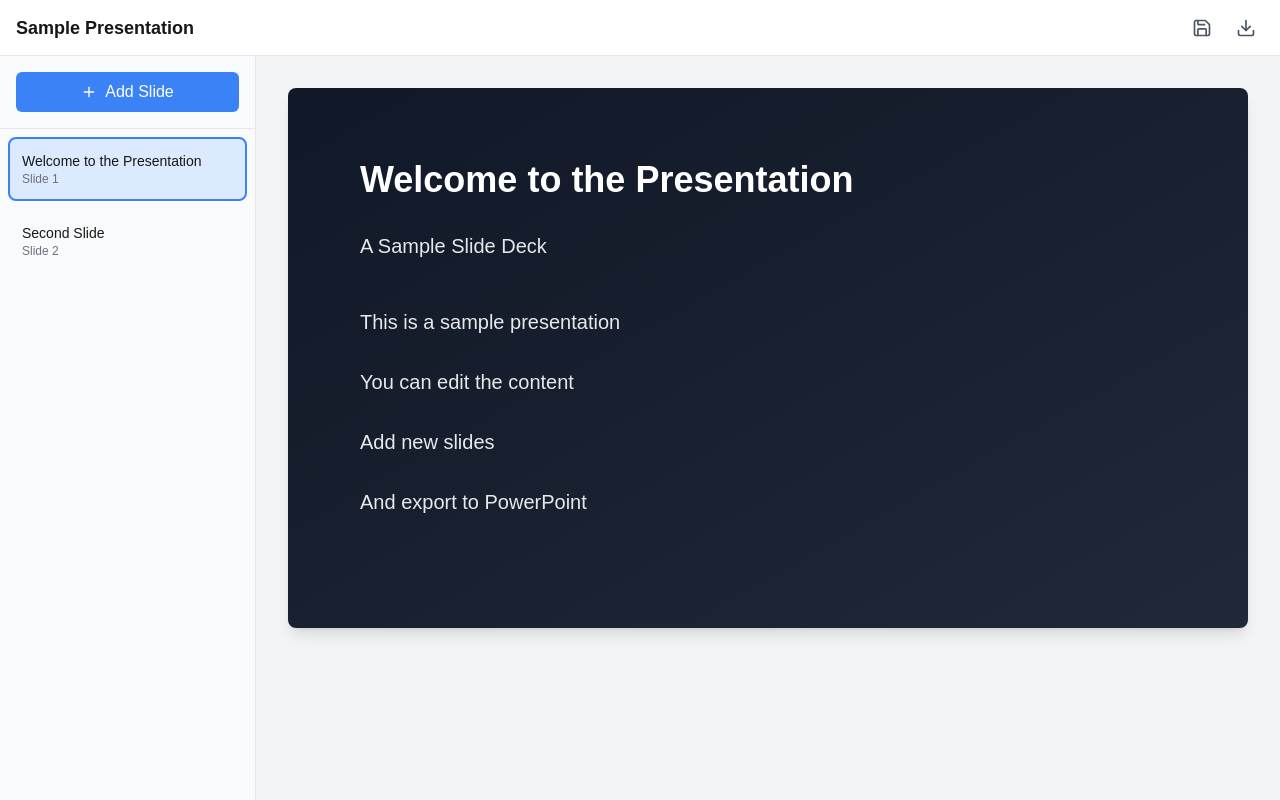
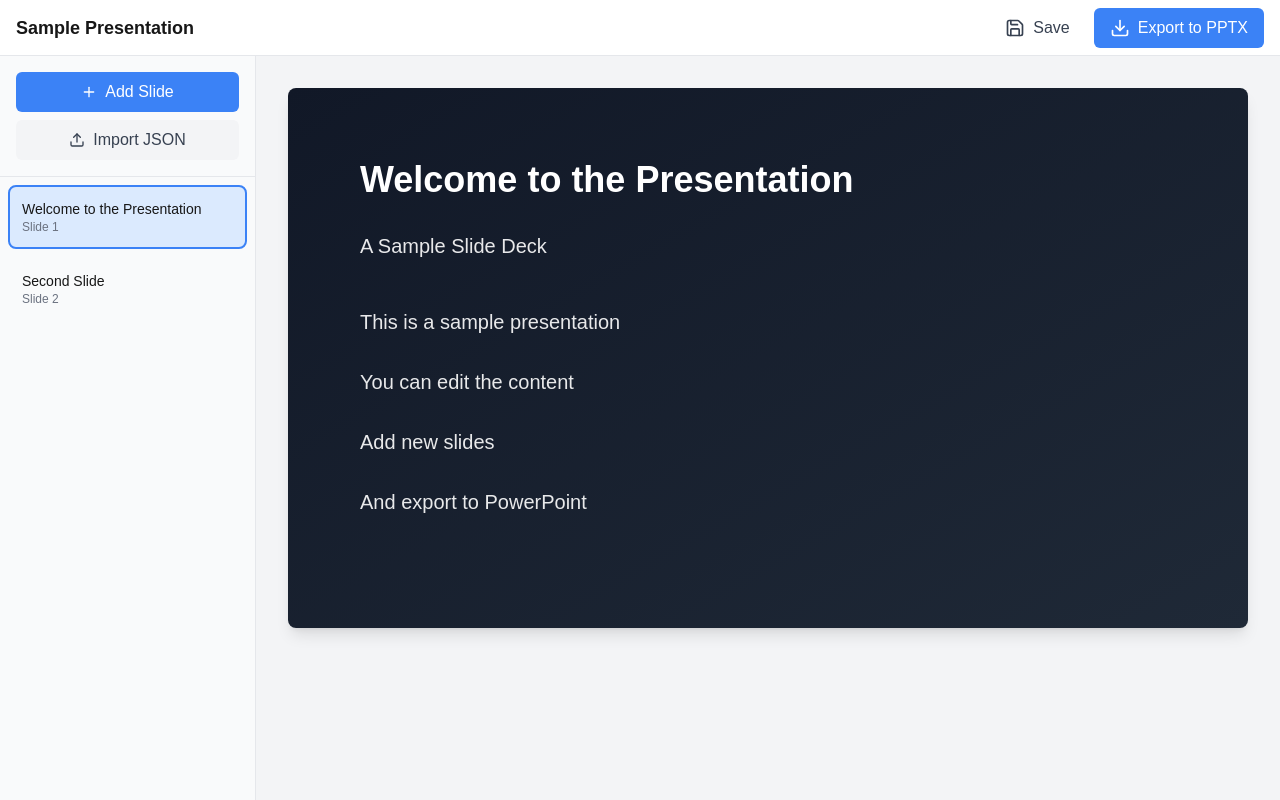
Before and after one commit to IndianAppGuy/presentation-editor, a Next.js app: page / in a window 1280 px wide. Built offline with nearby package versions, Linux system fonts and the light colour scheme.

Commit message:
added export feature

```diff
--- a/components/editor/Canvas.tsx
+++ b/components/editor/Canvas.tsx
@@ -56,6 +56,7 @@ export default function Canvas() {
     const updates: SlideUpdates = {}
 
     if (field === "bodyContent" && typeof index === "number") {
+      // Create a new array with the updated content
       const newContent = [...currentSlide.bodyContent]
       newContent[index] = value
       updates.bodyContent = newContent
@@ -63,6 +64,7 @@ export default function Canvas() {
       updates[field] = value
     }
 
+    // Pass the slide ID to ensure we're updating the correct slide
     updateSlide(currentSlide.id, updates)
   }
 
--- a/components/editor/Sidebar.tsx
+++ b/components/editor/Sidebar.tsx
@@ -1,30 +1,106 @@
-import React from 'react';
-import { usePresentation } from '@/lib/store/presentation';
-import { Plus } from 'lucide-react';
+"use client"
+
+import { usePresentation } from "@/lib/store/presentation"
+import { Presentation } from "@/lib/types"
+import { Plus, Upload } from "lucide-react"
+import React, { useRef } from "react"
 
 export default function Sidebar() {
-  const { presentation, currentSlideIndex, setCurrentSlide } = usePresentation();
+  const { presentation, currentSlideIndex, setCurrentSlide, setPresentation } =
+    usePresentation()
+  const fileInputRef = useRef<HTMLInputElement>(null)
 
-  if (!presentation) return null;
+  if (!presentation) return null
+
+  const handleAddSlide = () => {
+    if (!presentation) return
+
+    const newSlide = {
+      id: `slide_${Date.now()}_${Math.random().toString(36).substr(2, 9)}`, // Ensure unique ID
+      template: "default" as const,
+      title: "New Slide",
+      bodyContent: ["Add your content here"]
+    }
+
+    setPresentation({
+      ...presentation,
+      slides: [...presentation.slides, newSlide],
+      updatedAt: new Date()
+    })
+  }
+
+  const handleFileImport = async (
+    event: React.ChangeEvent<HTMLInputElement>
+  ) => {
+    const file = event.target.files?.[0]
+    if (!file) return
+
+    try {
+      const text = await file.text()
+      const jsonData = JSON.parse(text)
+
+      // Ensure each slide has a unique ID
+      const validatedData: Presentation = {
+        ...jsonData,
+        id: jsonData.id || `pres_${Date.now()}`,
+        createdAt: new Date(jsonData.createdAt || Date.now()),
+        updatedAt: new Date(jsonData.updatedAt || Date.now()),
+        slides: jsonData.slides.map((slide: any) => ({
+          ...slide,
+          id: `slide_${Date.now()}_${Math.random().toString(36).substr(2, 9)}`,
+          template: slide.template || "default",
+          bodyContent: Array.isArray(slide.bodyContent) ? slide.bodyContent : []
+        }))
+      }
+
+      setPresentation(validatedData)
+    } catch (error) {
+      console.error("Error importing JSON:", error)
+      alert("Invalid JSON format. Please check your file.")
+    }
+  }
 
   return (
     <div className="w-64 bg-gray-50 border-r border-gray-200 flex flex-col">
-      <div className="p-4 border-b border-gray-200">
-        <button className="w-full flex items-center justify-center space-x-2 py-2 bg-blue-500 text-white rounded-md hover:bg-blue-600">
+      <div className="p-4 border-b border-gray-200 space-y-2">
+        <button
+          onClick={handleAddSlide}
+          className="w-full flex items-center justify-center space-x-2 py-2 bg-blue-500 text-white rounded-md hover:bg-blue-600"
+        >
           <Plus className="w-4 h-4" />
           <span>Add Slide</span>
         </button>
+
+        <button
+          onClick={() => fileInputRef.current?.click()}
+          className="w-full flex items-center justify-center space-x-2 py-2 bg-gray-100 text-gray-700 rounded-md hover:bg-gray-200"
+        >
+          <Upload className="w-4 h-4" />
+          <span>Import JSON</span>
+        </button>
+        <input
+          ref={fileInputRef}
+          type="file"
+          accept=".json"
+          className="hidden"
+          onChange={handleFileImport}
+          onClick={(e) => {
+            // Reset file input
+            ;(e.target as HTMLInputElement).value = ""
+          }}
+        />
       </div>
 
       <div className="flex-1 overflow-y-auto p-2 space-y-2">
         {presentation.slides.map((slide, index) => (
           <div
-            key={slide.id}
+            key={slide.id} // Using unique slide ID
             className={`
               p-3 rounded-lg cursor-pointer
-              ${currentSlideIndex === index
-                ? 'bg-blue-100 border-2 border-blue-500'
-                : 'hover:bg-gray-100 border-2 border-transparent'
+              ${
+                currentSlideIndex === index
+                  ? "bg-blue-100 border-2 border-blue-500"
+                  : "hover:bg-gray-100 border-2 border-transparent"
               }
             `}
             onClick={() => setCurrentSlide(index)}
@@ -35,5 +111,5 @@ export default function Sidebar() {
         ))}
       </div>
     </div>
-  );
+  )
 }
--- a/components/editor/Toolbar.tsx
+++ b/components/editor/Toolbar.tsx
@@ -1,24 +1,179 @@
-import React from 'react';
-import { Download, Save } from 'lucide-react';
-import { usePresentation } from '@/lib/store/presentation';
+"use client"
+
+import { usePresentation } from "@/lib/store/presentation"
+import { Slide } from "@/lib/types"
+import { Download, Save } from "lucide-react"
+import PptxGenJS from "pptxgenjs"
+import { useState } from "react"
 
 export default function Toolbar() {
-  const { presentation } = usePresentation();
+  const { presentation } = usePresentation()
+  const [isExporting, setIsExporting] = useState(false)
+
+  const exportToPptx = async () => {
+    if (!presentation) return
+
+    try {
+      setIsExporting(true)
+      const pptx = new PptxGenJS()
+
+      // Set presentation properties
+      pptx.author = "Your App Name"
+      pptx.title = presentation.title || "Untitled Presentation"
+
+      // Process each slide
+      presentation.slides.forEach((slide: Slide) => {
+        const pptxSlide = pptx.addSlide()
+
+        // Add a gradient background
+        pptxSlide.background = {
+          color: "1a1a1a",
+          fill: "solid"
+        }
+
+        // Add title
+        if (slide.title) {
+          pptxSlide.addText(slide.title, {
+            x: 0.5,
+            y: 0.5,
+            w: "90%",
+            h: 1,
+            fontSize: 36,
+            bold: true,
+            color: "FFFFFF",
+            align: "left"
+          })
+        }
+
+        // Add subtitle if exists
+        if (slide.subtitle) {
+          pptxSlide.addText(slide.subtitle, {
+            x: 0.5,
+            y: 1.7,
+            w: "90%",
+            h: 0.5,
+            fontSize: 24,
+            color: "FFFFFF",
+            align: "left"
+          })
+        }
+
+        // Add body content
+        if (slide.bodyContent?.length > 0) {
+          const bodyContent = slide.bodyContent.map((text) => ({
+            text: `• ${text}`,
+            options: { bullet: true }
+          }))
+
+          pptxSlide.addText(bodyContent, {
+            x: 0.5,
+            y: slide.subtitle ? 2.5 : 2.0,
+            w: "90%",
+            h: 4,
+            fontSize: 18,
+            color: "FFFFFF",
+            align: "left",
+            bullet: { type: "bullet" }
+          })
+        }
+
+        // Add image if exists
+        if (slide.imageUrl) {
+          try {
+            pptxSlide.addImage({
+              path: slide.imageUrl,
+              x: 6,
+              y: 1,
+              w: 3,
+              h: 3
+            })
+          } catch (error) {
+            console.error("Error adding image:", error)
+          }
+        }
+      })
+
+      // Generate safe filename
+      const safeTitle = (presentation.title || "Untitled")
+        .replace(/[^a-z0-9]/gi, "_")
+        .toLowerCase()
+      const dateStr = new Date().toISOString().split("T")[0]
+      const fileName = `${safeTitle}_${dateStr}`
+
+      // Save the presentation
+      await pptx.writeFile({ fileName: `${fileName}.pptx` })
+    } catch (error) {
+      console.error("Error exporting presentation:", error)
+      alert("Failed to export presentation. Please try again.")
+    } finally {
+      setIsExporting(false)
+    }
+  }
+
+  const saveAsJson = () => {
+    if (!presentation) return
+
+    try {
+      const json = JSON.stringify(presentation, null, 2)
+      const blob = new Blob([json], { type: "application/json" })
+      const url = URL.createObjectURL(blob)
+
+      const safeTitle = (presentation.title || "untitled")
+        .replace(/[^a-z0-9]/gi, "_")
+        .toLowerCase()
+
+      const a = document.createElement("a")
+      a.href = url
+      a.download = `${safeTitle}.json`
+      document.body.appendChild(a)
+      a.click()
+      document.body.removeChild(a)
+      URL.revokeObjectURL(url)
+    } catch (error) {
+      console.error("Error saving presentation:", error)
+      alert("Failed to save presentation. Please try again.")
+    }
+  }
+
+  // If no presentation is loaded, disable the buttons
+  if (!presentation) {
+    return (
+      <div className="h-14 bg-white border-b border-gray-200 flex items-center justify-between px-4">
+        <div className="text-lg font-semibold text-gray-400">
+          No presentation loaded
+        </div>
+      </div>
+    )
+  }
 
   return (
     <div className="h-14 bg-white border-b border-gray-200 flex items-center justify-between px-4">
       <div className="flex items-center space-x-4">
-        <h1 className="text-lg font-semibold">{presentation?.title}</h1>
+        <h1 className="text-lg font-semibold">
+          {presentation.title || "Untitled Presentation"}
+        </h1>
       </div>
 
       <div className="flex items-center space-x-2">
-        <button className="p-2 hover:bg-gray-100 rounded-md" title="Save">
-          <Save className="w-5 h-5 text-gray-600" />
+        <button
+          onClick={saveAsJson}
+          className="flex items-center gap-2 px-4 py-2 text-gray-700 hover:bg-gray-100 rounded-md
+                   disabled:opacity-50 disabled:cursor-not-allowed"
+          disabled={isExporting}
+        >
+          <Save className="w-5 h-5" />
+          <span>Save</span>
         </button>
-        <button className="p-2 hover:bg-gray-100 rounded-md" title="Export to PowerPoint">
-          <Download className="w-5 h-5 text-gray-600" />
+        <button
+          onClick={exportToPptx}
+          className="flex items-center gap-2 px-4 py-2 bg-blue-500 text-white rounded-md
+                   hover:bg-blue-600 disabled:opacity-50 disabled:cursor-not-allowed"
+          disabled={isExporting}
+        >
+          <Download className="w-5 h-5" />
+          <span>{isExporting ? "Exporting..." : "Export to PPTX"}</span>
         </button>
       </div>
     </div>
-  );
+  )
 }
--- a/lib/store/presentation.ts
+++ b/lib/store/presentation.ts
@@ -13,10 +13,25 @@ export const usePresentation = create<PresentationStore>((set) => ({
     set((state) => {
       if (!state.presentation) return state
 
-      const slides = state.presentation.slides.map((slide) =>
-        slide.id === slideId ? { ...slide, ...updates } : slide
-      )
+      // Create new slides array with the update
+      const slides = state.presentation.slides.map((slide) => {
+        if (slide.id === slideId) {
+          // For bodyContent, ensure we're creating a new array
+          const updatedSlide = { ...slide }
 
+          if (updates.bodyContent) {
+            updatedSlide.bodyContent = [...updates.bodyContent]
+          }
+
+          return {
+            ...updatedSlide,
+            ...updates
+          }
+        }
+        return slide
+      })
+
+      // Create new presentation object
       return {
         presentation: {
           ...state.presentation,
```
